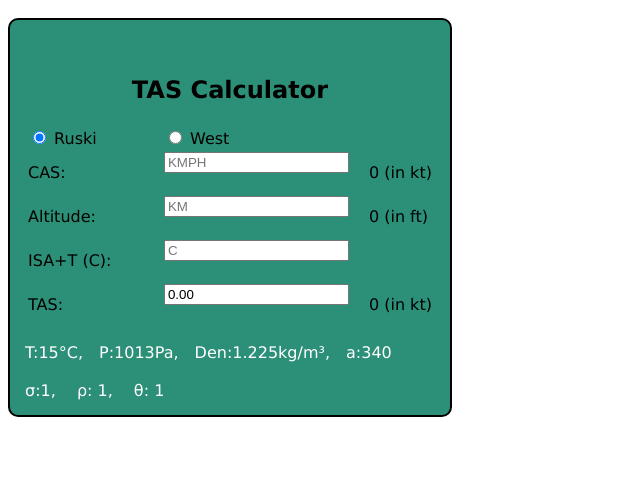
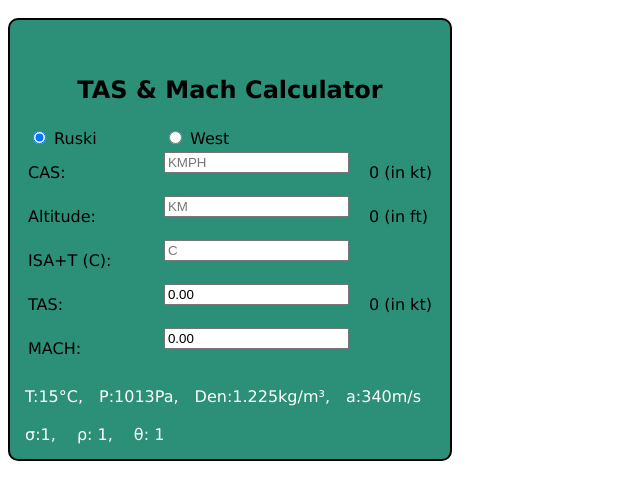
Before and after one commit to gkraju/gkraju.github.io, a plain HTML site: page index.html in a window 1280 px wide. Both pictures are taken after a click on the radio button 39 px from the left and 185 px from the top of the page. Shown: the part 48-548 px from the top of the page, without its empty margins (0-640 px from the left). Drawn offline with Linux system fonts and the light colour scheme.

Commit message:
single file with Mach calculation

```diff
--- a/index.html
+++ b/index.html
@@ -16,7 +16,7 @@
                     </colgroup>
 
                 <tr>
-                    <td colspan ="3" style="text-align:center" > <h2>TAS Calculator</h2></td>
+                    <td colspan ="3" style="text-align:center" > <h2>TAS & Mach Calculator</h2></td>
                 </tr>
                 <tr>
                     <td><input type="radio" name="yesorno" id="Ruski" checked="checked" onclick="ac_selector();tas_calculator()" > Ruski &emsp; &emsp; &emsp;  </td>
@@ -47,6 +47,12 @@
                     <td><label id="tas_other_unit">  </label></td>
                 </tr>
 
+                <tr>
+                    <td><label id="mach_label">MACH:</label></td>
+                    <td><input type="text" readonly id="mach"  name="mach"> </br> </br></td>
+
+                </tr>
+
                 </table>
 
             </p>
@@ -55,9 +61,7 @@
             <label id="status_2"> </label>
 
         </form>
-
         <script type="text/javascript">
-
             var sys = 1
             // 1 - russian speed in kmph, altitude in km
             // 2 - western speed in kt, altitude in ft
@@ -88,19 +92,20 @@ function tas_calculator(){
 
                 if (sys ==1)
                 {
-        temp_alt = fn_temp_alt(alt,t_delta);        console.log(temp_alt);
-        pres_alt = fn_pres_alt(alt);                console.log(pres_alt);
+                    temp_alt = fn_temp_alt(alt,t_delta);        //console.log(temp_alt);
+                    pres_alt = fn_pres_alt(alt);                //console.log(pres_alt);
                     den_alt = fn_den_alt(pres_alt,temp_alt);    //console.log(den_alt);
-        sigma_alt = den_alt/1.2250;                   //console.log(sigma_alt)
+                    sigma_alt = den_alt/1.2250;                 //console.log(sigma_alt)
                     rho_alt = pres_alt / 1013.25;
                     theta_alt = temp_alt/288.15;
-        sos_alt = fn_sos_temp(temp_alt);
-        var s = cas/Math.sqrt(sigma_alt);
+                    sos_alt = fn_sos_temp(temp_alt);            // in metre per sec
+                    tas_alt = cas/Math.sqrt(sigma_alt);         console.log(tas_alt)
+                    mach_alt = tas_alt/fn_metpersec_kmph(sos_alt);
 
                     document.getElementById("alt_other_unit").innerHTML = "&emsp;" + Math.round(alt*3280.84) +" (in ft)";
                     document.getElementById("cas_other_unit").innerHTML = "&emsp;" + Math.round(cas* 0.539957*10)/10 +" (in kt)";
-        document.getElementById("tas_other_unit").innerHTML = "&emsp;" + Math.round(s* 0.539957*10)/10 +" (in kt)";
-        document.getElementById("status_1").innerHTML = "T:" + Math.sign(temp_alt-273.15) * Math.round(Math.abs(temp_alt-273.15))+"&deg;C,"+"&emsp;P:"+Math.round(pres_alt)+"Pa,"+"&emsp;Den:"+Math.round(den_alt*1000)/1000+"kg/m&sup3;,"+ "&emsp;a:"+Math.round(sos_alt);
+                    document.getElementById("tas_other_unit").innerHTML = "&emsp;" + Math.round(tas_alt* 0.539957*10)/10 +" (in kt)";
+                    document.getElementById("status_1").innerHTML = "T:" + Math.sign(temp_alt-273.15) * Math.round(Math.abs(temp_alt-273.15))+"&deg;C,"+"&emsp;P:"+Math.round(pres_alt)+"Pa,"+"&emsp;Den:"+Math.round(den_alt*1000)/1000+"kg/m&sup3;,"+ "&emsp;a:"+Math.round(sos_alt)+"m/s";
                     document.getElementById("status_2").innerHTML = "&#963:" + Math.round(sigma_alt*1000)/1000 + ",&emsp; &rho;: "+ Math.round(rho_alt*1000)/1000 + ",&emsp; &theta;: "+ Math.round(theta_alt*1000)/1000
                 }
                 else
@@ -112,16 +117,21 @@ function tas_calculator(){
                     rho_alt = pres_alt / 1013.25;
                     theta_alt = temp_alt/288.15;
                     sos_alt = fn_sos_temp(temp_alt);
-        var s = cas/Math.sqrt(sigma_alt);
+                    tas_alt = cas/Math.sqrt(sigma_alt);
+                    mach_alt = tas_alt/fn_metpersec_kmph(sos_alt);
 
                     document.getElementById("alt_other_unit").innerHTML = "&emsp;" + Math.round(alt*0.000305*1000)/1000 +" (in km)";
                     document.getElementById("cas_other_unit").innerHTML = "&emsp;" + Math.round(cas*1.852*10)/10 +" (in kmph)";
-        document.getElementById("tas_other_unit").innerHTML = "&emsp;" + Math.round(s*1.852) +" (in kmph)";
-        document.getElementById("status_1").innerHTML = "T:" + Math.sign(temp_alt-273.15) * Math.round(Math.abs(temp_alt-273.15))+"&deg;C,"+"&emsp;P:"+Math.round(pres_alt)+"Pa,"+"&emsp;Den:"+Math.round(den_alt*1000)/1000+"kg/m&sup3;,"+ "&emsp;a:"+Math.round(sos_alt);
+                    document.getElementById("tas_other_unit").innerHTML = "&emsp;" + Math.round(tas_alt*1.852) +" (in kmph)";
+                    document.getElementById("status_1").innerHTML = "T:" + Math.sign(temp_alt-273.15) * Math.round(Math.abs(temp_alt-273.15))+"&deg;C,"+"&emsp;P:"+Math.round(pres_alt)+"Pa,"+"&emsp;Den:"+Math.round(den_alt*1000)/1000+"kg/m&sup3;,"+ "&emsp;a:"+Math.round(sos_alt)+"m/s";
                     document.getElementById("status_2").innerHTML = "&#963:" + Math.round(sigma_alt*1000)/1000 + ",&emsp; &rho;: "+ Math.round(rho_alt*1000)/1000 + ",&emsp; &theta;: "+ Math.round(theta_alt*1000)/1000
                 }
 
-    if(!isNaN(s)) { document.getElementById("tas").value = s.toFixed(2);   }
+                if(!isNaN(tas_alt))
+                {
+                    document.getElementById("tas").value = tas_alt.toFixed(2);
+                    document.getElementById("mach").value = mach_alt.toFixed(2);
+                }
 
             }
 
@@ -176,8 +186,7 @@ function fn_kt_kmph(kt) { return kt*1.852 }
             function fn_km_ft(km) { return km*3280.84}
             function fn_kmph_kt(kmph) {return kmph*0.539957}
             function fn_sos_temp(temp_alt){ return Math.sqrt(1.4*8314.3/28.97*temp_alt)}
-
+            function fn_metpersec_kmph(mps){ return mps* 3.6}
         </script>
-
-        <!--<script src=test.js></script> -->
+        <!-- <script src=test.js></script> -->
 </html>
```
Lines whose indentation alone changed are shown as unchanged.
